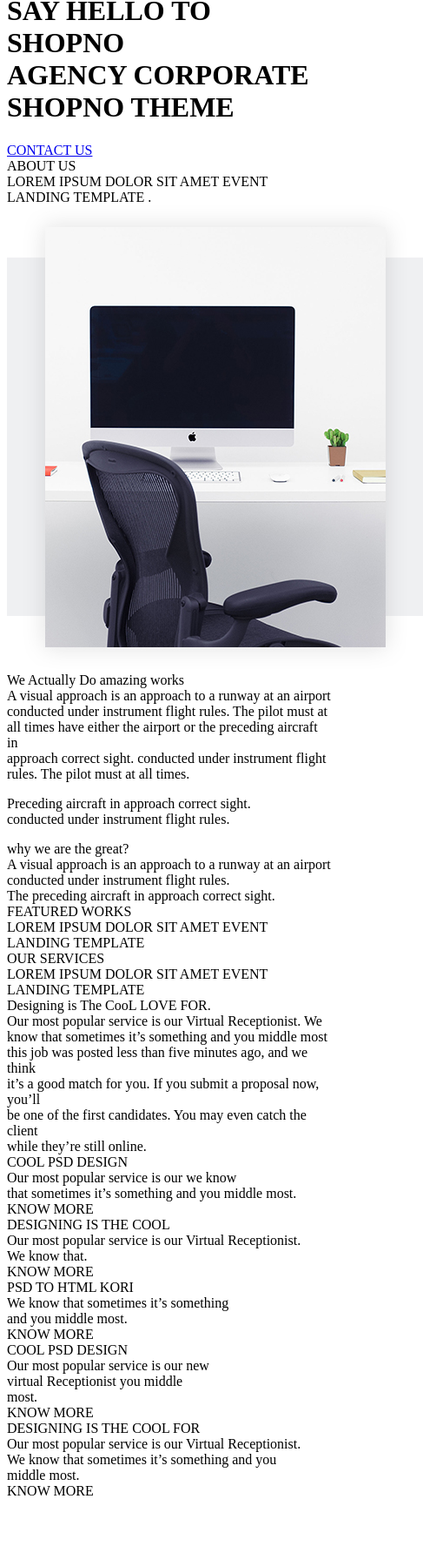
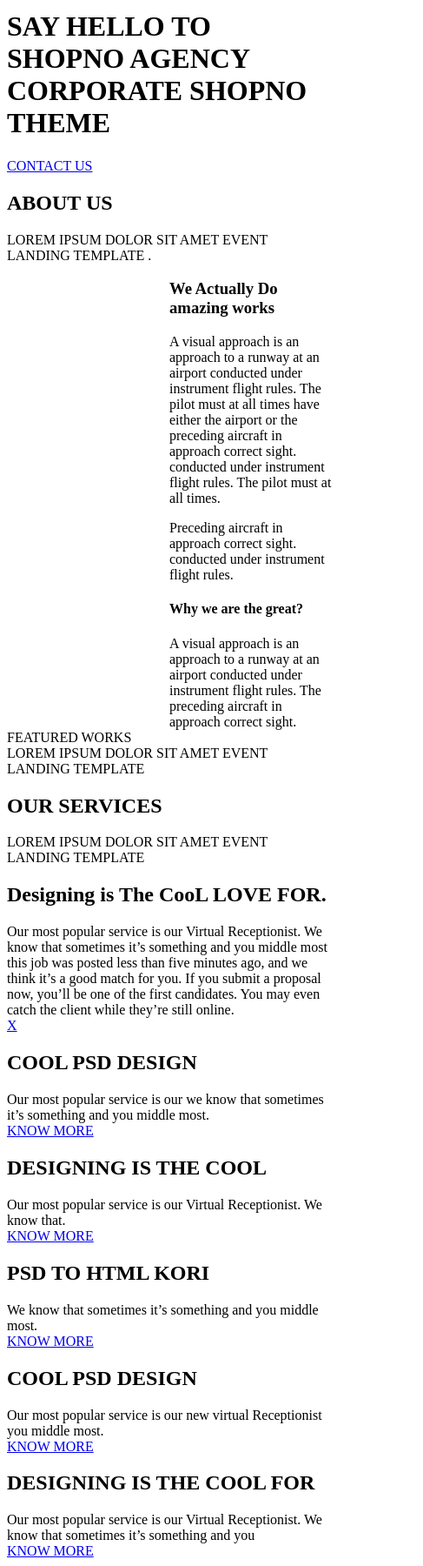
Before and after one commit to ekaterinakrepko/HOMEWORKS, a plain HTML site: page homework/index.html in a window 390 px wide. Shown: the part 57-1857 px from the top of the page at 87% size, 487 px wide, since content can reach past the window. Before the commit the page ends 1788 px from the top, so only its background shows below. Drawn offline with Linux system fonts and the light colour scheme.

Commit message:
111111111

```diff
--- /dev/null
+++ b/homework/css/style.css
@@ -0,0 +1 @@
+/* content: url("http://www.example.com/test.png");*/
--- /dev/null
+++ b/homework/css/style_aboutUs.css
@@ -0,0 +1,12 @@
+/* content: url("http://www.example.com/test.png");*/
+.aboutUs{
+    display: flex;
+    flex-wrap: wrap;
+}
+.aboutUs_title{
+    flex-basis: 100%;
+}
+
+.aboutUs_workplace,.aboutUs_text{
+    flex-basis: 50%;
+}
--- a/homework/index.html
+++ b/homework/index.html
@@ -5,7 +5,8 @@
     <meta name="viewport" content="width=device-width, initial-scale=1.0">
     <meta http-equiv="X-UA-Compatible" content="ie=edge">
     <title>Document</title>
-    <link rel="stylesheet" href="style.css">
+    <link rel="stylesheet" href="css/style.css">style_aboutUs.css
+    <link rel="stylesheet" href="css/style_aboutUs.css">
 </head>
 <body>
     <header id="header">
@@ -24,7 +25,7 @@
         </div>
         <div class="header_slider">
             <h1 class="header_slider_title">  SAY HELLO TO SHOPNO
-             <br> AGENCY CORPORATE  SHOPNO THEME
+              AGENCY CORPORATE  SHOPNO THEME
             </h1>
         </div>
         <div class="header_button">
@@ -37,119 +38,129 @@
 
     </header>
     <main id="main">
-        <div class="main-about_us">
-            <div class="main-about_us-title">
-                ABOUT US
+        <div class="aboutUs">
+            <div class="aboutUs_title">
+               <h2>ABOUT US</h2>
+               <span> LOREM IPSUM DOLOR SIT AMET EVENT LANDING TEMPLATE .</span>
             </div>
-            <div class="main-about_us-title-subtitle">
-                LOREM IPSUM DOLOR SIT AMET EVENT LANDING TEMPLATE .
+            <div class="aboutUs_workplace">
+                <img src="">
+                <div class="aboutUs_workplace_sliderMenu">
+                    <span></span>
+                    <span></span>
+                    <span></span>
+                    <span></span>
+                </div>
+
             </div>
-            <div class="main-about_us-work_place">
-                <img src="img/work_place.jpg">
+            <div class="aboutUs_text">
+                <h3>We Actually Do amazing works </h3>
+                <span>  A visual approach is an approach to a runway at an airport
+                        conducted under instrument flight rules. The pilot must at
+                        all times have either the airport or the preceding aircraft in
+                        approach correct sight. conducted under instrument flight
+                        rules. The pilot must at all times.
+                    <p>Preceding aircraft in approach correct sight.
+                        conducted under instrument flight rules.
+                    </p>
+                </span>
+                <h4>Why we are the great?</h4>
+                <span>  A visual approach is an approach to a runway at an airport
+                        conducted under instrument flight rules.
+                        The preceding aircraft in approach correct sight.
+                </span>
+
             </div>
-    <div class="about_us-text">
-        <div class="about_us-text-title">We Actually Do amazing works </div>
-        <span class="about_us-text-title-text">
-                A visual approach is an approach to a runway at an airport
-                <br>conducted under instrument flight rules. The pilot must at
-                <br> all times have either the airport or the preceding aircraft in
-                <br>approach correct sight. conducted under instrument flight
-                <br>rules. The pilot must at all times.
+        </div>
 
-                <p>Preceding aircraft in approach correct sight.
-                <br>conducted under instrument flight rules.</p>
-        </span>
-        <div class="about_us-text-title">why we are the great? </div>
-        <span class="about_us-text-title-text">
-                A visual approach is an approach to a runway at an airport
-                <br>conducted under instrument flight rules.
-                <br>The preceding aircraft in approach correct sight.
-        </span>
-    </div>
-     <div>
-        <a href="#" class="about_us_slider">
-            <div class="about_us-slider_menu">
-                <span></span>
-                <span></span>
-                <span></span>
-                <span></span>
+        <div class="featuredWorks">
+            <div class="featuredWorks_title">
+                FEATURED WORKS
             </div>
-        </a>
-     </div>
-        </div>
-    <div class="main-featured_works">
-    <div class="main-featured_works-title">
-        FEATURED WORKS
-    </div>
-    <div class="main-featured_works-subtitle">
-        LOREM IPSUM DOLOR SIT AMET EVENT LANDING TEMPLATE
-    </div>
-    <div class="main-featured_works-gallery"></div>
+            <div class="featuredWorks_subtitle">
+                LOREM IPSUM DOLOR SIT AMET EVENT LANDING TEMPLATE
+            </div>
+            <div class="featuredWorks_gallery">
 
-    </div>
-    <div class="main-our_services">
-        <div class="main-our_services-title">
-            OUR SERVICES
-        </div>
-        <div class="main-our_services-subtitle">
-        LOREM IPSUM DOLOR SIT AMET EVENT LANDING TEMPLATE
-        </div>
-    <div class="main-our_services-gallery">
-        <div class="our_services-gallery-slider_color">
-            <div class="our_services-gallery-slider_color-title">Designing is The CooL LOVE FOR.</div>
-        <div class="our_services-gallery-slider_color-text">
-            Our most popular service is our Virtual Receptionist. We
-            <br>know that sometimes it’s something and you middle most
-            <br>this job was posted less than five minutes ago, and we think
-            <br>it’s a good match for you. If you submit a proposal now, you’ll
-            <br>be one of the first candidates. You may even catch the client
-            <br>while they’re still online.
-        </div>
-        </div>
-        <div class="our_services-gallery-slider-paper">
-            <div class="our_services-gallery-slider-paper-title"> COOL PSD DESIGN</div>
-            <div class="our_services-gallery-slider-paper-text">
-                    Our most popular service is our we know
-                    <br>that sometimes it’s something and you middle most.
             </div>
-            <div class="our_services-know_more"> KNOW MORE</div>
-        </div>
-        <div  class="our_services-gallery-slider-laptop">
-            <div class="our_services-gallery-slider-laptop-title"> DESIGNING IS THE COOL</div>
-            <div class="our_services-gallery-slider-laptop-text">
-              Our most popular service is our Virtual Receptionist.
-              <br>We know that.
-            </div>
-            <div class="our_services-know_more">KNOW MORE</div>
-        </div>
-        <div  class="our_services-gallery-slider-work_place">
-            <div class="our_services-gallery-slider-work_place-title"> PSD TO HTML KORI</div>
-        <div class="our_services-gallery-slider-work_place-text"> We know that sometimes it’s something
-            <br>and you middle most.
-        </div>
-        <div class="our_services-know_more"> KNOW MORE</div>
 
         </div>
-        <div class="our_services-gallery-slider-bottle">
-            <div class="our_services-gallery-slider-bottle-title">COOL PSD DESIGN </div>
-    <div class="our_services-gallery-slider-bottle-text">
-            Our most popular service is our new
-            <br>virtual Receptionist you middle
-            <br>most.
-    </div>
-    <div class="our_services-know_more"> KNOW MORE</div>
+        <div class="ourServices">
+            <div class="ourServices_title">
+                <h2>OUR SERVICES</h2>
+                <span>LOREM IPSUM DOLOR SIT AMET EVENT LANDING TEMPLATE</span>
+            </div>
+            <div class="ourServices_galery">
+                <div class="galery_item galery_item-selected">
+                    <div class="item_info">
+                        <h2>Designing is The CooL LOVE FOR.</h2>
+                        <span> Our most popular service is our Virtual Receptionist. We
+                        know that sometimes it’s something and you middle most
+                        this job was posted less than five minutes ago, and we think
+                        it’s a good match for you. If you submit a proposal now, you’ll
+                        be one of the first candidates. You may even catch the client
+                        while they’re still online.</span>
+                    </div>
+                    <div class="item_button">
+                        <a href="#" style="display:block; width:100%; height:100%;">X</a>
+                    </div>
+                </div>
+                <div class="galery_item galery_item-paper">
+                    <div class="item_info">
+                        <h2>COOL PSD DESIGN</h2>
+                        <span>Our most popular service is our we know
+                                that sometimes it’s something and you middle most.
+                            </span>
+                    </div>
+                    <div class="item_button">
+                        <a href="#" style="display:block; width:100%; height:100%;">KNOW MORE</a>
+                    </div>
+                </div>
+                <div class="galery_item galery_item-laptop">
+                    <div class="item_info">
+                        <h2>DESIGNING IS THE COOL</h2>
+                        <span>  Our most popular service is our Virtual Receptionist.
+                                We know that.
+                    </span>
+                    </div>
+                    <div class="item_button">
+                            <a href="#" style="display:block; width:100%; height:100%;">KNOW MORE</a>
+                    </div>
+                </div>
+                <div class="galery_item galery_item-workplace">
+                    <div class="item_info">
+                        <h2>PSD TO HTML KORI</h2>
+                        <span>  We know that sometimes it’s something
+                                and you middle most.</span>
+                    </div>
+                    <div class="item_button">
+                            <a href="#" style="display:block; width:100%; height:100%;">KNOW MORE</a>
+                    </div>
+                </div>
+                <div class="galery_item galery_item-bottle">
+                        <div class="item_info">
+                            <h2>COOL PSD DESIGN</h2>
+                            <span>Our most popular service is our new
+                                    virtual Receptionist you middle
+                                    most.</span>
+                        </div>
+                        <div class="item_button">
+                                <a href="#" style="display:block; width:100%; height:100%;">KNOW MORE</a>
+                        </div>
+                </div>
+                <div class="galery_item galery_item-cups">
+                        <div class="item_info">
+                            <h2>DESIGNING IS THE COOL FOR</h2>
+                            <span>  Our most popular service is our Virtual Receptionist.
+                                    We know that sometimes it’s something and you
+                            </span>
+                        </div>
+                        <div class="item_button">
+                                <a href="#" style="display:block; width:100%; height:100%;">KNOW MORE</a>
+                        </div>
+                </div>
+            </div>
         </div>
-        <div class="our_services-gallery-slider-cups">
-            <div class="our_services-gallery-slider-cups-title"> DESIGNING IS THE COOL FOR</div>
-            <div class="our_services-gallery-slider-cups-text">Our most popular service is our Virtual Receptionist.
-            <br>We know that sometimes it’s something and you
-            <br>middle most.
-            </div>
-            <div class="our_services-know_more"> KNOW MORE</div>
-        </div>
-    </div>
-
-    </div>
     </main>
 </body>
 </html>
--- a/homework/style.css
+++ b/homework/style.css
@@ -0,0 +1,6 @@
+/* content: url("http://www.example.com/test.png");*/
+*{
+    margin:0;
+    padding: 0;
+    box-sizing: border-box;
+}
```
Also changed, not shown: homework/index - копия.html (added, +155 -0 lines).
